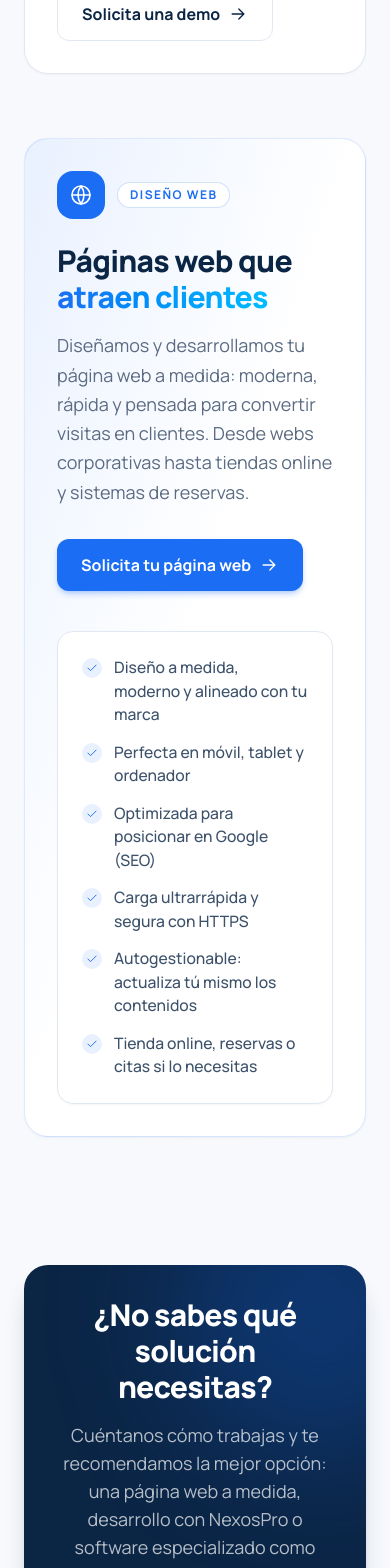
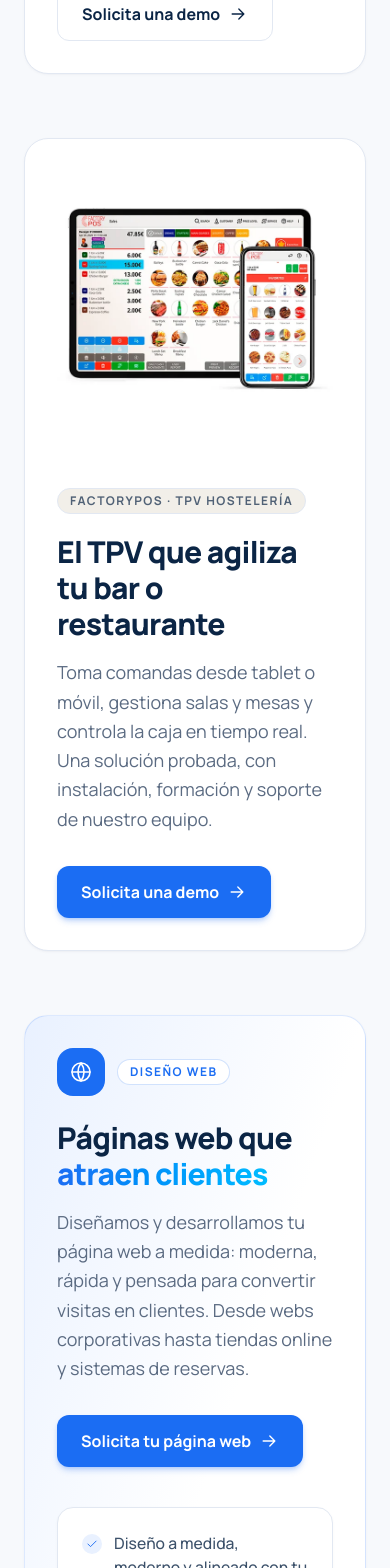
Before and after one commit to filatecnicasl-sketch/FILATECNICA-WEB, a React (Vite) app in the folder site/: page /software in a window 390 px wide. Shown: the part 2400-3968 px from the top of the page. Built offline with nearby package versions, Linux system fonts and the light colour scheme.

Commit message:
Software: banda escaparate FactoryPOS con imagen TPV (tablet+movil)

```diff
--- a/site/src/pages/Software.tsx
+++ b/site/src/pages/Software.tsx
@@ -169,6 +169,52 @@ export function Software() {
       <section className="pb-16 lg:pb-20">
         <Container>
           <Reveal>
+            <article className="overflow-hidden rounded-3xl border border-line bg-surface p-8 shadow-sm shadow-navy/[0.04] lg:p-12">
+              <div className="grid items-center gap-10 lg:grid-cols-2">
+                <div className="order-2 lg:order-1">
+                  <span className="inline-flex rounded-full border border-line bg-warm px-3 py-1 text-xs font-bold uppercase tracking-[0.12em] text-navy/70">
+                    FactoryPOS · TPV hostelería
+                  </span>
+                  <h3 className="mt-5 text-3xl font-extrabold tracking-tight text-navy sm:text-[2.2rem]">
+                    El TPV que agiliza tu bar o restaurante
+                  </h3>
+                  <p className="mt-4 text-lg leading-relaxed text-muted">
+                    Toma comandas desde tablet o móvil, gestiona salas y mesas y
+                    controla la caja en tiempo real. Una solución probada, con
+                    instalación, formación y soporte de nuestro equipo.
+                  </p>
+
+                  <div className="mt-8">
+                    <Link
+                      to="/contacto"
+                      className="inline-flex items-center gap-2 rounded-xl bg-brand px-6 py-3.5 text-base font-bold text-white shadow-md shadow-brand/25 transition-all hover:bg-brand-600 hover:shadow-lg"
+                    >
+                      Solicita una demo
+                      <IconArrow className="h-5 w-5" />
+                    </Link>
+                  </div>
+                </div>
+
+                <div className="order-1 lg:order-2">
+                  <img
+                    src="/factorypos-app.webp"
+                    alt="FactoryPOS funcionando en tablet y móvil"
+                    width={600}
+                    height={600}
+                    loading="lazy"
+                    decoding="async"
+                    className="mx-auto w-full max-w-md"
+                  />
+                </div>
+              </div>
+            </article>
+          </Reveal>
+        </Container>
+      </section>
+
+      <section className="pb-16 lg:pb-20">
+        <Container>
+          <Reveal>
             <article className="overflow-hidden rounded-3xl border border-brand/15 bg-gradient-to-br from-brand-050 via-surface to-surface p-8 shadow-sm shadow-navy/[0.04] lg:p-12">
               <div className="grid items-center gap-10 lg:grid-cols-2">
                 <div>
```
Also changed, not shown: site/public/factorypos-app.webp (added).
